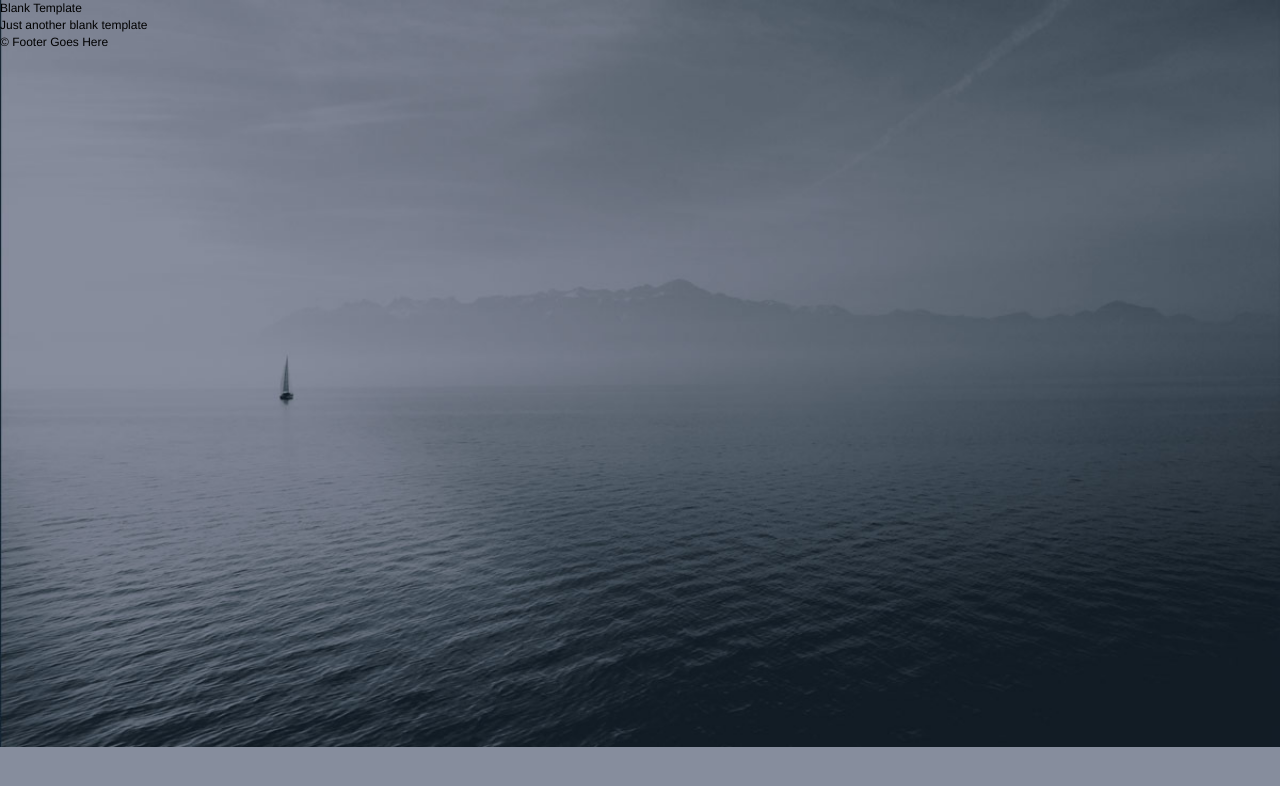
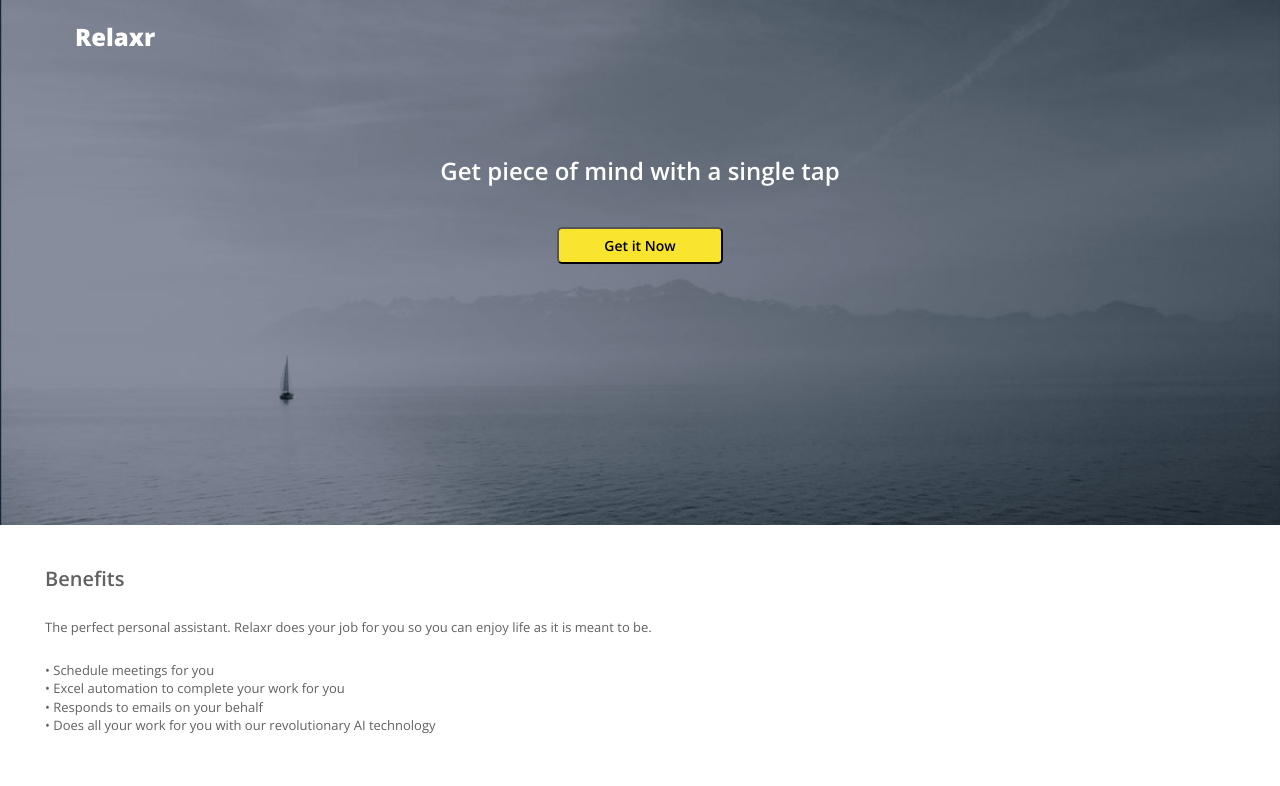
Before and after one commit to shellis22/Relaxr, a plain HTML site: page index.html in a window 1280 px wide. Drawn offline with nearby package versions, Linux system fonts and the light colour scheme.

Commit message:
Header and Sections

```diff
--- a/css/style.css
+++ b/css/style.css
@@ -4,19 +4,15 @@ Client: Your Client
 Author: Your Name
 Developer @GA in NYC
 */
-
-
 /******************************************
 /* SETUP
 /*******************************************/
-
 /* Box Model Hack */
 * {
      -moz-box-sizing: border-box; /* Firexfox */
      -webkit-box-sizing: border-box; /* Safari/Chrome/iOS/Android */
      box-sizing: border-box; /* IE */
 }
-
 /* Clear fix hack */
 .clearfix:after {
      content: ".";
@@ -26,55 +22,100 @@ Developer @GA in NYC
      line-height: 0;
      height: 0;
 }
-
 .clear {
   clear: both;
 }
-
 .alignright {
   float: right;
   padding: 0 0 10px 10px; /* note the padding around a right floated image */
 }
-
 .alignleft {
   float: left;
   padding: 0 10px 10px 0; /* note the padding around a left floated image */
 }
-
 /******************************************
 /* BASE STYLES
 /*******************************************/
-
 body {
      color: #000;
      font-size: 12px;
      line-height: 1.4;
      font-family: Helvetica, Arial, sans-serif;
-     background: url(../images/header_bg.jpg) no-repeat center top rgb(134,141,157);
-      background-size: cover;
-}
-
+   }
 
 /******************************************
 /* LAYOUT
 /*******************************************/
-
 /* Center the container */
-#container {
+.container {
   width: 100%;
   margin: auto;
   height: 500px;
+}
+
+header{
+    padding: 20px 75px;
+    background: url(../images/header_bg.jpg) no-repeat center top rgb(134,141,157);
+    background-size: cover;
+    height: 525px;
+}
+
+.header_container{
+  text-align: center;
+  padding-top: 100px;
 
 }
-
-header {
+h1{
+  font-size:24px;
+  font-family: 'Open Sans', sans-serif;
+  font-weight: 800;
+  color: #FFFFFF;
+}
+h2{
+  font-size: 24px;
+  font-family: 'Open Sans', sans-serif;
+  font-weight: 600;
+  color:#FFFFFF;
 
 }
+button{
+  font-size: 14px;
+  font-family: 'Open Sans', sans-serif;
+  font-weight: 600;
+  background-color: #f9e42e;
+  margin-top: 40px;
+  border-radius: 5px;
+  padding: 7px 45px;
 
-footer {
 
 }
+h4{
+  font-size: 20px;
+  font-family: 'Open Sans', sans-serif;
+  font-weight: 600;
+  padding-bottom: 25px;
+}
+.benefits{
+  font-size: 13px;
+  font-family: 'Open Sans', sans-serif;
+  font-weight: 300;
+  color: #606161;
+  padding: 40px 45px;
+}
 
+.description{
+  margin-right: 200px;
+  margin-bottom: 25px;
+}
+
+.bullets{
+  font-size: 13px;
+  font-family: 'Open Sans', sans-serif;
+  font-weight: 300;
+  color: #606161;
+}
+footer {
+}
 /******************************************
 /* ADDITIONAL STYLES
 /*******************************************/
--- a/index.html
+++ b/index.html
@@ -1,26 +1,50 @@
 <!DOCTYPE html>
 <html lang="en">
     <head>
+        <link href='https://fonts.googleapis.com/css?family=Open+Sans:300,300italic,600,800' rel='stylesheet' type='text/css'>
         <meta charset="utf-8">
         <meta name="description" content="Your description goes here">
         <meta name="keywords" content="one, two, three">
-
         <title>Blank Template</title>
-
         <!-- external CSS link -->
         <link rel="stylesheet" href="css/reset.css">
         <link rel="stylesheet" href="css/style.css">
-
     </head>
     <body>
-		<div id="container">
+        <div id=".container">
             <header>
-				<h1>Blank Template</h1>
-				<h2>Just another blank template</h2>
+                <h1>Relaxr</h1>
+                <div class= "header_container">
+                    <h2>Get piece of mind with a single tap</h2>
+                    <button> Get it Now </button>
+                </div>
             </header>
-			<footer>
-				&copy; Footer Goes Here
-			</footer>
-		</div><!-- #container -->
+            <section class="benefits">
+                <h4>Benefits</h4>
+                <p class="description">
+                    The perfect personal assistant. Relaxr does your job for you so you can enjoy life as it is meant to be.
+                </p>
+
+                <ul class="w3-ul">
+                    <li>• Schedule meetings for you</li>
+                    <li>• Excel automation to complete your work for you</li>
+                    <li>• Responds to emails on your behalf</li>
+                    <li>• Does all your work for you with our revolutionary AI technology</li>
+                </ul>
+            </section>
+<!--                 <blockquote class="w3-container">
+                    <p>“Relaxr changed my life. I’ve been able to travel the world, spend limited time working and my boss keeps thanking me for crushing work.”</p>
+                </blockquote>
+
+                <p>- Amanda, Intuit</p>
+                <p>Sign Up Now!</p>
+                <p>Relaxr</p>
+                <img src="images/twitter.png" alt="Twitter Icon">
+                <img src="images/facebook.png" alt="Facebook Icon">
+ -->
+<!--             <footer>
+                &copy; Copyright 2015. Relaxr.
+            </footer> -->
+        </div id=".container"> <!-- #container -->
     </body>
 </html>
```
Lines whose indentation alone changed are shown as unchanged.
